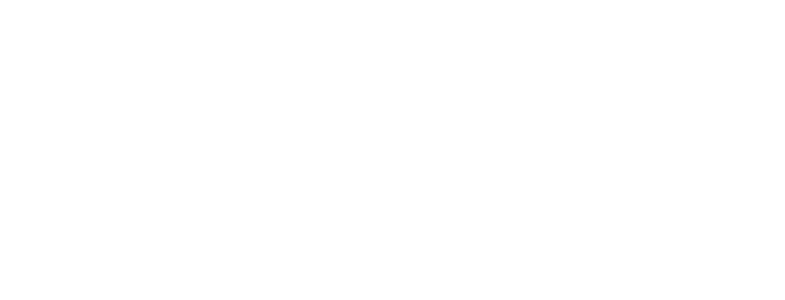
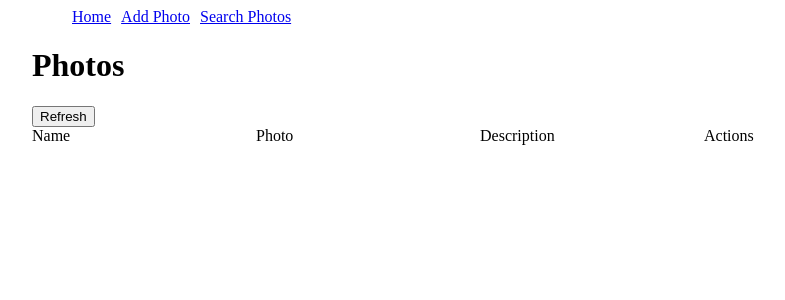
Before and after one commit to NikitaLejnev/vue3_by_example_photo_app, a Vue app: page / in a window 1280 px wide. Before the commit this address led to /login. Shown: the top 300 px of the page, without its empty margins (160-945 px from the left). Built offline with nearby package versions, Linux system fonts and the light colour scheme; data requests are answered from the project's data file.

Commit message:
Created test database with json-server

```diff
--- /dev/null
+++ b/photo-api/db.json
@@ -0,0 +1,3 @@
+{
+  "photos": []
+}
--- a/src/App.vue
+++ b/src/App.vue
@@ -1,6 +1,6 @@
 <template>
   <div id="app">
-    <nav-bar v-if="!$route.fullPath.includes('login')"></nav-bar>
+    <nav-bar-vue v-if="!$route.fullPath.includes('login')"></nav-bar-vue>
     <router-view></router-view>
   </div>
 </template>
--- a/src/main.js
+++ b/src/main.js
@@ -5,20 +5,11 @@
 import SearchPage from "./components/SearchPage";
 import HomePage from "./components/HomePage";
 
-const beforeEnter = (to, from, next) => {
-  const loggedIn = localStorage.getItem("logged-in") === "true";
-  if (!loggedIn) {
-    next({ path: "login" });
-  } else {
-    next();
-  }
-};
-
 const routes = [
-  { path: "/add-photo-form", component: PhotoFormPage, beforeEnter },
-  { path: "/edit-photo-form", component: PhotoFormPage, beforeEnter },
-  { path: "/search", component: SearchPage, beforeEnter },
-  { path: "/", component: HomePage, beforeEnter },
+  { path: "/add-photo-form", component: PhotoFormPage },
+  { path: "/edit-photo-form", component: PhotoFormPage },
+  { path: "/search", component: SearchPage },
+  { path: "/", component: HomePage },
 ];
 
 const router = createRouter({
```
